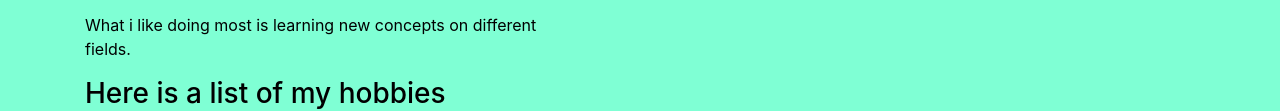
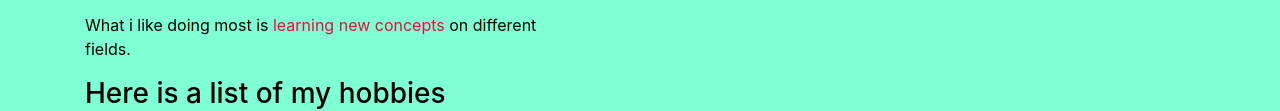
Before and after one commit to korasin/My-portfolio, a plain HTML site: page index.html in a window 1280 px wide. Shown: the part 283-394 px from the top of the page. Drawn offline with Linux system fonts and the light colour scheme.

Commit message:
Add inline element span

```diff
--- a/index.html
+++ b/index.html
@@ -33,7 +33,7 @@
         However, my passion to eargerly join the bootcamp is of the great skills they provide with a comfortable working environment.
         </p>
         <p>
-          What i like doing most is learning new concepts on different fields.
+          What i like doing most is<span style="color: crimson;"> learning new concepts</span> on different fields.
         </p>
         <h3>Here is a list of my hobbies</h3>
         <ul>
```
